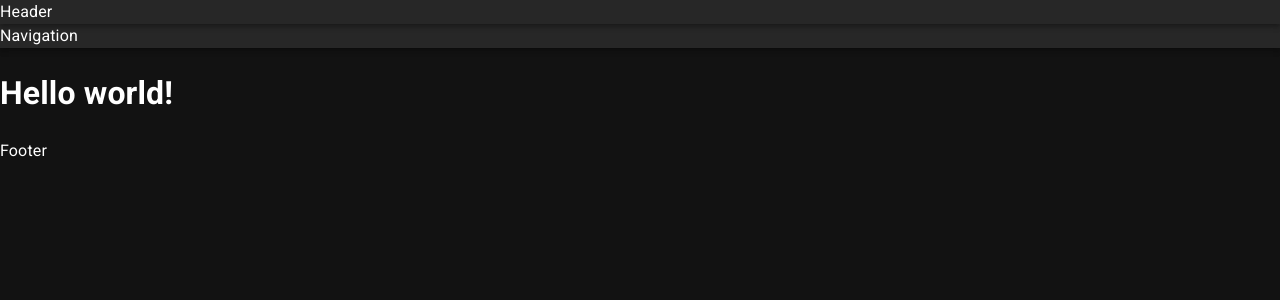
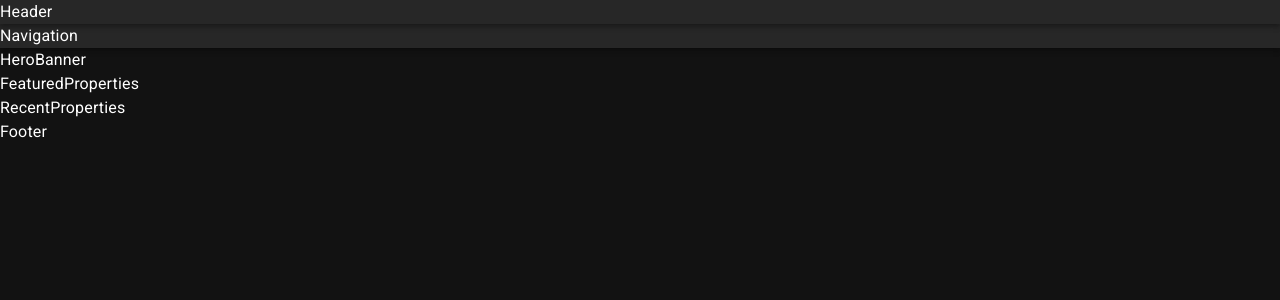
Before and after one commit to arifulbgt4/Marketplace, a Next.js app: page /en in a window 1280 px wide. Shown: the top 300 px of the page. Built offline with nearby package versions, Linux system fonts and the light colour scheme.

Commit message:
feat: page layout hero banner featuredproperties recentproperits

```diff
--- a/src/app/[locale]/page.tsx
+++ b/src/app/[locale]/page.tsx
@@ -1,10 +1,24 @@
-import { useTranslations } from "next-intl";
+// import { useTranslations } from "next-intl";
+
+import { Grid } from "@mui/material";
+
+import FeaturedProperties from "src/widgets/FeaturedProperties";
+import HeroBanner from "src/widgets/HeroBanner";
+import RecentProperties from "src/widgets/RecentProperties";
 
 export default function Home() {
-  const t = useTranslations();
+  // const t = useTranslations();
   return (
-    <main>
-      <h1>{t("Index.title")}</h1>
-    </main>
+    <Grid container>
+      <Grid item xs={12}>
+        <HeroBanner />
+      </Grid>
+      <Grid item xs={12}>
+        <FeaturedProperties />
+      </Grid>
+      <Grid item xs={12}>
+        <RecentProperties />
+      </Grid>
+    </Grid>
   );
 }
--- /dev/null
+++ b/src/widgets/FeaturedProperties/Types.ts
@@ -0,0 +1 @@
+export interface FeaturedPropertiesProps {}
--- /dev/null
+++ b/src/widgets/FeaturedProperties/index.tsx
@@ -0,0 +1,16 @@
+import { FC } from "react";
+
+import { FeaturedPropertiesProps } from "./Types";
+import { Grid } from "@mui/material";
+
+const FeaturedProperties: FC<FeaturedPropertiesProps> = () => {
+  return (
+    <Grid container>
+      <Grid item xs={12}>
+        FeaturedProperties
+      </Grid>
+    </Grid>
+  );
+};
+
+export default FeaturedProperties;
--- /dev/null
+++ b/src/widgets/HeroBanner/Types.ts
@@ -0,0 +1 @@
+export interface HeroBannerProps {}
--- /dev/null
+++ b/src/widgets/HeroBanner/index.tsx
@@ -0,0 +1,10 @@
+import { FC } from "react";
+import { Stack } from "@mui/material";
+
+import { HeroBannerProps } from "./Types";
+
+const HeroBanner: FC<HeroBannerProps> = () => {
+  return <Stack>HeroBanner</Stack>;
+};
+
+export default HeroBanner;
--- /dev/null
+++ b/src/widgets/RecentProperties/Types.ts
@@ -0,0 +1 @@
+export interface RecentPropertiesProps {}
--- /dev/null
+++ b/src/widgets/RecentProperties/index.tsx
@@ -0,0 +1,16 @@
+import { FC } from "react";
+
+import { RecentPropertiesProps } from "./Types";
+import { Grid } from "@mui/material";
+
+const RecentProperties: FC<RecentPropertiesProps> = () => {
+  return (
+    <Grid container>
+      <Grid item xs={12}>
+        RecentProperties
+      </Grid>
+    </Grid>
+  );
+};
+
+export default RecentProperties;
```
